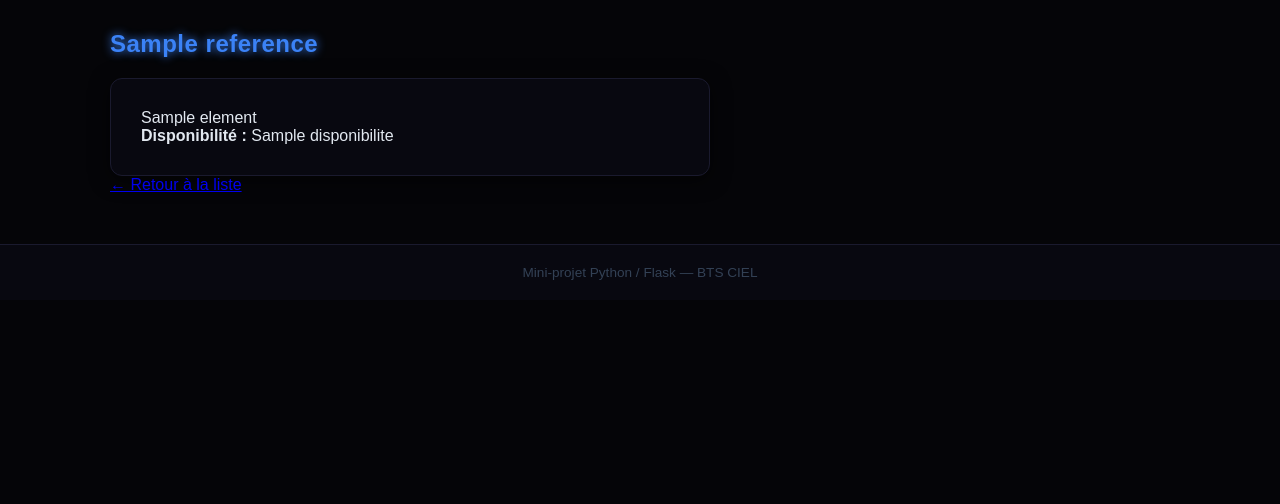
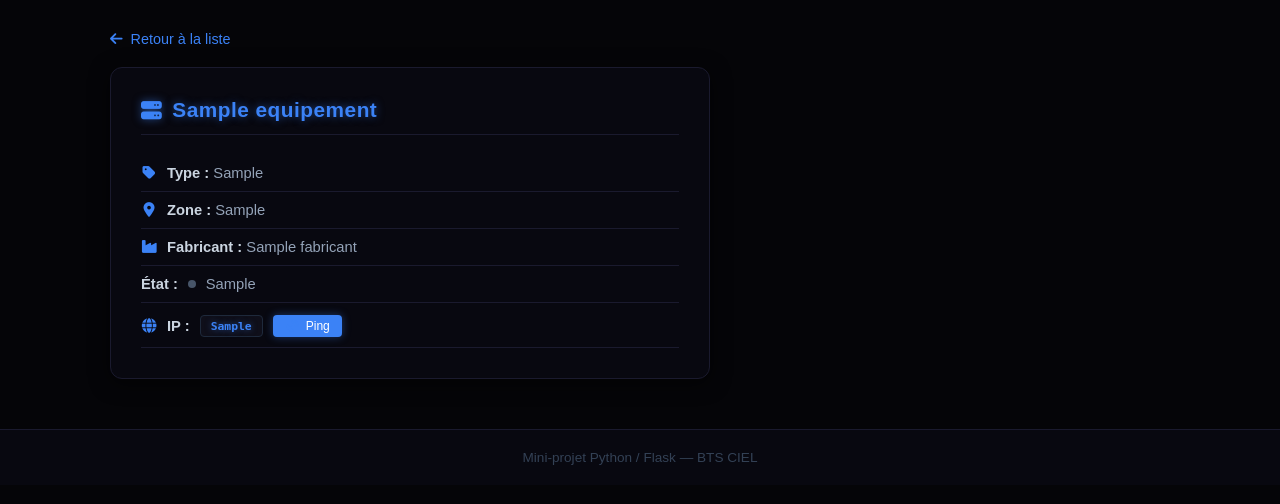
Before and after one commit to Liambrst/mini-projet-flask-groupe3, a Flask app: template templates/detail.html in a window 1280 px wide. Shown: the part 76-580 px from the top of the page. Run offline with Flask 3, Linux system fonts and the light colour scheme; the template is opened without the code that fills it: most values are stand-ins (such as "Sample title", 1, 10 or a date in 2020).

Commit message:
feature-vue-detail : mise en page page detail equipement

```diff
--- a/static/style.css
+++ b/static/style.css
@@ -314,3 +314,49 @@
     color: #334155;
     font-size: 0.85em;
 }
+
+.btn-retour {
+    display: inline-flex;
+    align-items: center;
+    gap: 8px;
+    color: #3b82f6;
+    text-decoration: none;
+    font-size: 0.9em;
+    margin-bottom: 20px;
+}
+
+.btn-retour:hover {
+    text-decoration: underline;
+}
+
+.detail h2 {
+    font-size: 1.3em;
+    color: #3b82f6;
+    text-shadow: 0 0 8px rgba(59, 130, 246, 0.5);
+    margin-bottom: 20px;
+    padding-bottom: 12px;
+    border-bottom: 1px solid #1a1a2e;
+    display: flex;
+    align-items: center;
+    gap: 10px;
+}
+
+.detail-ligne {
+    display: flex;
+    align-items: center;
+    gap: 10px;
+    padding: 10px 0;
+    border-bottom: 1px solid #1a1a2e;
+    font-size: 0.92em;
+    color: #94a3b8;
+}
+
+.detail-ligne i {
+    color: #3b82f6;
+    width: 16px;
+    text-align: center;
+}
+
+.detail-ligne strong {
+    color: #cbd5e1;
+}
--- a/templates/detail.html
+++ b/templates/detail.html
@@ -1,26 +1,51 @@
 {% extends "base.html" %}
 
-{% block title %}Détail{% endblock %}
+{% block title %}Détail — {{ equipement.hostname }}{% endblock %}
 
 {% block content %}
 
-<h2>{{ element.reference }}</h2>
+<a href="/" class="btn-retour"><i class="fa-solid fa-arrow-left"></i> Retour à la liste</a>
 
 <div class="detail">
 
-    <p>
-        {{ element.titre }}
-    </p>
+    <h2><i class="fa-solid fa-server"></i> {{ equipement.hostname }}</h2>
 
-    <p>
-        <strong>Disponibilité :</strong>
-        {{ element.disponibilite }}
-    </p>
+    <div class="detail-ligne">
+        <i class="fa-solid fa-tag"></i>
+        <span><strong>Type :</strong> {{ equipement.natureEquipement }}</span>
+    </div>
+
+    <div class="detail-ligne">
+        <i class="fa-solid fa-location-dot"></i>
+        <span><strong>Zone :</strong> {{ equipement.zoneTechnique }}</span>
+    </div>
+
+    <div class="detail-ligne">
+        <i class="fa-solid fa-industry"></i>
+        <span><strong>Fabricant :</strong> {{ equipement.fabricant }}</span>
+    </div>
+
+    <div class="detail-ligne etat-wrapper">
+        <strong>État :</strong>
+        {% if equipement.etatLiaison == 'Actif' %}
+            <span class="point point-actif"></span>
+        {% elif equipement.etatLiaison == 'Maintenance' %}
+            <span class="point point-maintenance"></span>
+        {% else %}
+            <span class="point point-veille"></span>
+        {% endif %}
+        {{ equipement.etatLiaison }}
+    </div>
+
+    <div class="detail-ligne ip-bloc">
+        <i class="fa-solid fa-globe"></i>
+        <strong>IP :</strong>
+        <span class="ip-adresse">{{ equipement.ipv4 }}</span>
+        <a href="https://ping.pe/{{ equipement.ipv4 }}" target="_blank" class="btn-ping">
+            <i class="fa-solid fa-satellite-dish"></i> Ping
+        </a>
+    </div>
 
 </div>
 
-<a href="{{ url_for('index') }}">
-    ← Retour à la liste
-</a>
-
 {% endblock %}
```
